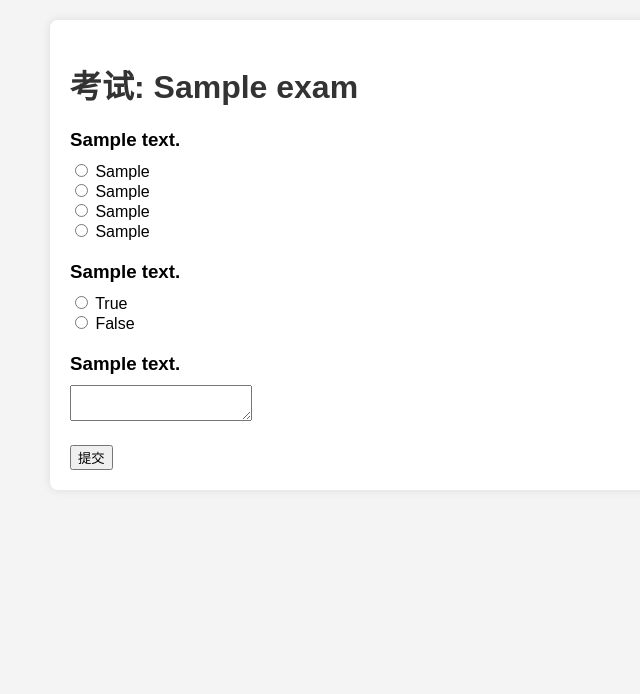
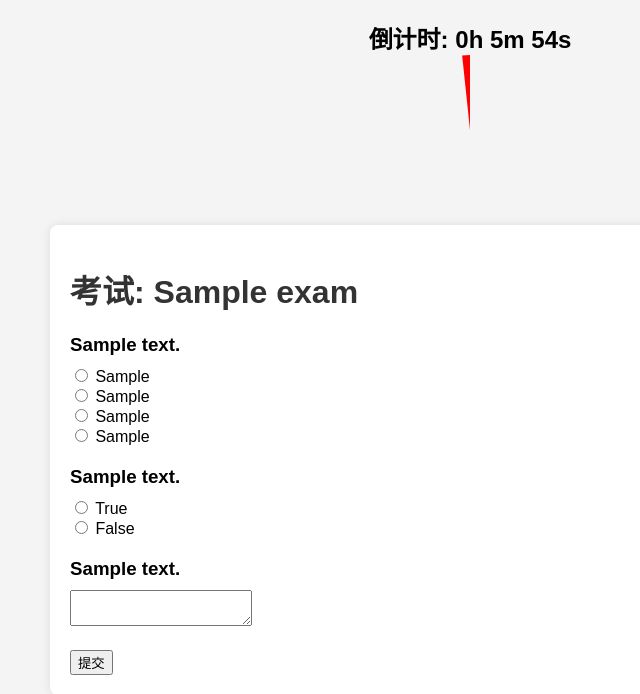
Before and after one commit to cysuna/SE-big, a Django app: page /login/do_exam/1/ in a window 1280 px wide. Shown: the top 694 px of the page, without its empty margins (170-810 px from the left). Run offline with Django 5.2, Linux system fonts and the light colour scheme; a user stored in the database is signed in; tables that the repository leaves empty hold one stand-in row (values such as "Sample post"); data that the repository does not hold is empty.

Commit message:
倒计时&添加数据

```diff
--- a/templates/do_exam.html
+++ b/templates/do_exam.html
@@ -28,9 +28,24 @@
         .question h3 {
             margin: 0 0 10px;
         }
+        #countdown {
+            text-align: center;
+            margin-bottom: 20px;
+        }
+        #countdown h2 {
+            margin: 0;
+        }
+        #countdown canvas {
+            display: block;
+            margin: 0 auto;
+        }
     </style>
 </head>
 <body>
+    <div id="countdown">
+        <h2>倒计时: <span id="time"></span></h2>
+        <canvas id="timerCanvas" width="150" height="150"></canvas>
+    </div>
     <div class="container">
         <h1>考试: {{ exam.title }}</h1>
         <form method="post">
@@ -94,5 +109,40 @@
             <button type="submit">提交</button>
         </form>
     </div>
+
+    <script>
+        const countdownElement = document.getElementById('time');
+        const canvas = document.getElementById('timerCanvas');
+        const ctx = canvas.getContext('2d');
+        const totalTime = 0.1 * 60 * 60; // 2 hours in seconds
+        let timeLeft = totalTime;
+
+        function updateCountdown() {
+            const hours = Math.floor(timeLeft / 3600);
+            const minutes = Math.floor((timeLeft % 3600) / 60);
+            const seconds = timeLeft % 60;
+            countdownElement.textContent = `${hours}h ${minutes}m ${seconds}s`;
+            drawTimer();
+            if (timeLeft > 0) {
+                timeLeft--;
+                setTimeout(updateCountdown, 1000);
+            }
+        }
+
+        function drawTimer() {
+            const remainingRatio = timeLeft / totalTime;
+            const endAngle = Math.PI * 2 * remainingRatio;
+
+            ctx.clearRect(0, 0, canvas.width, canvas.height);
+            ctx.beginPath();
+            ctx.moveTo(canvas.width / 2, canvas.height / 2);
+            ctx.arc(canvas.width / 2, canvas.height / 2, canvas.width / 2, -Math.PI / 2, endAngle - Math.PI / 2, true);
+            ctx.lineTo(canvas.width / 2, canvas.height / 2);
+            ctx.fillStyle = '#f00';
+            ctx.fill();
+        }
+
+        updateCountdown();
+    </script>
 </body>
 </html>
```
Also changed, not shown: exam_app/migrations/0001_initial.py.
